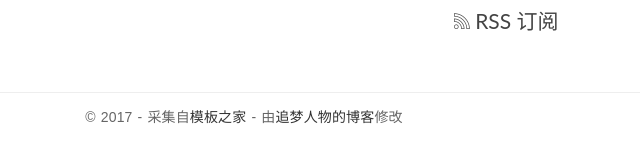
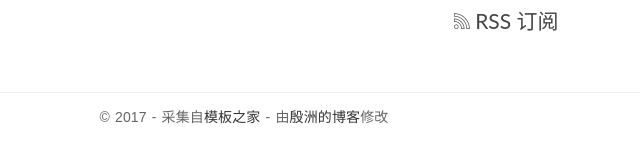
Before and after one commit to wadeaazz/YinBlog, a Django app: page / in a window 1280 px wide. Shown: the part 740-888 px from the top of the page, without its empty margins (396-1036 px from the left). Run offline with Django 3.2, Linux system fonts and the light colour scheme; data comes from the database, SQL or seed files in the repository; some libraries are stand-ins or nearby versions.

Commit message:
2017-12-25 try

```diff
--- a/templates/base.html
+++ b/templates/base.html
@@ -165,7 +165,7 @@
             <div class="col-md-12">
                 <p class="copyright">&copy 2017 - 采集自<a href="http://www.cssmoban.com/"
                                                         target="_blank" title="模板之家">模板之家</a>
-                    - 由<a href="http://zmrenwu.com/" title="网页模板" target="_blank">追梦人物的博客</a>修改
+                    - 由<a href="http://zmrenwu.com/" title="网页模板" target="_blank">殷洲的博客</a>修改
                 </p>
             </div>
         </div>
```
